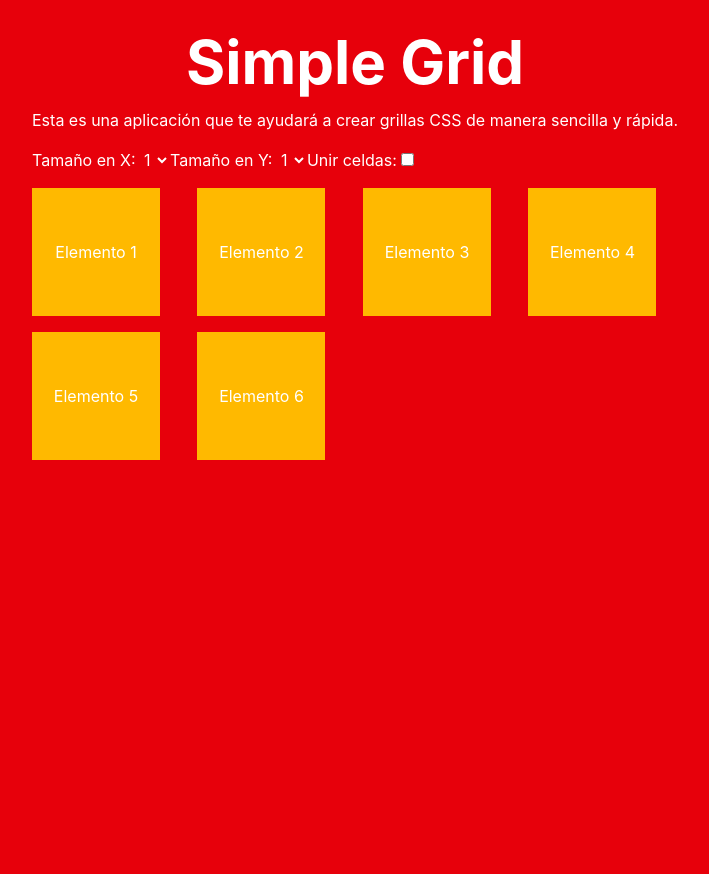
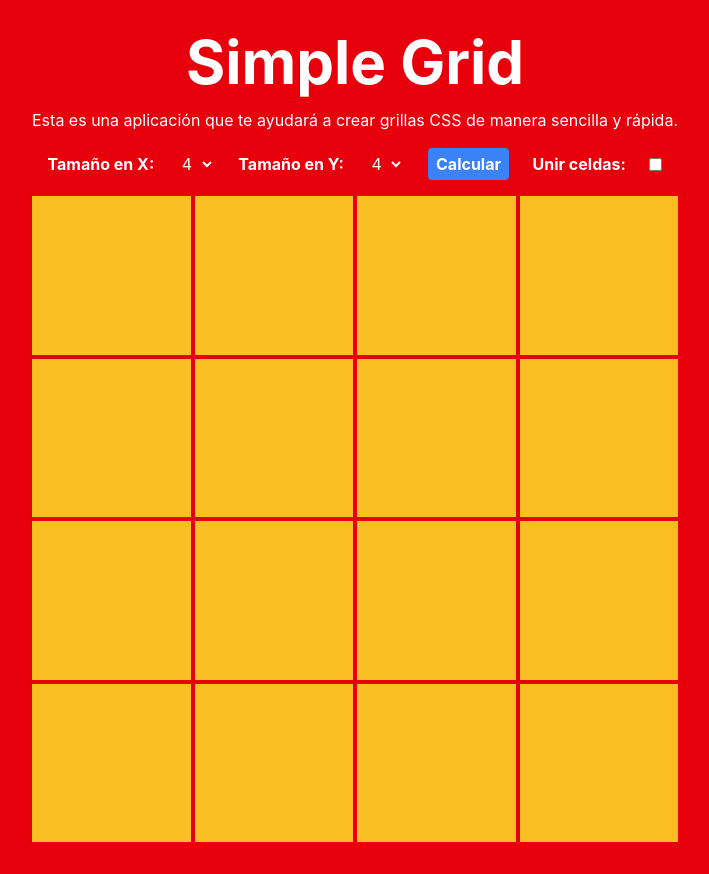
Before and after one commit to thecomediandan/simple-grid, an Angular app: page / in a window 1280 px wide. Shown: the whole page, without its empty margins (285-994 px from the left). Before the commit the page ends 800 px from the top, so only its background shows below. Built offline with nearby package versions, Linux system fonts and the light colour scheme.

Commit message:
feat: Agregamos funcinalidad a la parte del pequeño formulario con selects

```diff
--- a/src/app/app.css
+++ b/src/app/app.css
@@ -0,0 +1,32 @@
+.grid-container {
+  display: grid;
+  grid-template-columns: repeat(4, 1fr);
+  gap: 4px;
+}
+
+.grid-item {
+  background-color: #fbbf24; /* bg-amber-400 */
+  width: 8rem; /* w-32 */
+  height: 8rem; /* h-32 */
+  display: flex;
+  justify-content: center;
+  align-items: center;
+}
+
+form label {
+  font-weight: bold;
+}
+
+form button {
+  background-color: #3b82f6; /* bg-blue-500 */
+  color: white;
+  padding: 0.25rem 0.5rem;
+  border: none;
+  border-radius: 0.25rem;
+  cursor: pointer;
+  font-weight: bold;
+}
+
+form button:hover {
+  background-color: #2563eb; /* bg-blue-600 */
+}
--- a/src/app/app.html
+++ b/src/app/app.html
@@ -8,55 +8,41 @@
       sencilla y rápida.
     </p>
 
-    <form>
+    <form #form class="flex flex-row gap-2 items-center justify-evenly" (ngSubmit)="onsubmit()" [formGroup]="formControl">
       <label for="dimx">Tamaño en X: </label>
-      <select name="dimx" id="dimx">
-        <option value="1">1</option>
-        <option value="2">2</option>
-        <option value="3">3</option>
+      <select formControlName="dimx" id="dimx">
+        <option [value]="1">1</option>
+        <option [value]="2">2</option>
+        <option [value]="3">3</option>
+        <option [value]="4">4</option>
+        <option [value]="5">5</option>
+        <option [value]="6">6</option>
+        <option [value]="7">7</option>
+        <option [value]="8">8</option>
+        <option [value]="9">9</option>
+        <option [value]="10">10</option>
       </select>
 
       <label for="dimy">Tamaño en Y: </label>
-      <select name="dimy" id="dimy">
-        <option value="1">1</option>
-        <option value="2">2</option>
-        <option value="3">3</option>
+      <select formControlName="dimy" id="dimy">
+        <option [value]="1">1</option>
+        <option [value]="2">2</option>
+        <option [value]="3">3</option>
+        <option [value]="4">4</option>
+        <option [value]="5">5</option>
+        <option [value]="6">6</option>
+        <option [value]="7">7</option>
+        <option [value]="8">8</option>
+        <option [value]="9">9</option>
+        <option [value]="10">10</option>
       </select>
 
+      <button type="submit">Calcular</button>
+
       <label for="union">Unir celdas: </label>
-      <input type="checkbox" name="union" value="false" />
+      <input type="checkbox" formControlName="union" />
     </form>
-    <div class="grid grid-cols-4 gap-4">
-      <div
-        class="bg-amber-400 w-32 h-32 flex flex-column justify-center items-center"
-      >
-        Elemento 1
-      </div>
-      <div
-        class="bg-amber-400 w-32 h-32 flex flex-column justify-center items-center"
-      >
-        Elemento 2
-      </div>
-      <div
-        class="bg-amber-400 w-32 h-32 flex flex-column justify-center items-center"
-      >
-        Elemento 3
-      </div>
-      <div
-        class="bg-amber-400 w-32 h-32 flex flex-column justify-center items-center"
-      >
-        Elemento 4
-      </div>
-      <div
-        class="bg-amber-400 w-32 h-32 flex flex-column justify-center items-center"
-      >
-        Elemento 5
-      </div>
-      <div
-        class="bg-amber-400 w-32 h-32 flex flex-column justify-center items-center"
-      >
-        Elemento 6
-      </div>
+    <div #gridContainer class="grid-container">
     </div>
   </section>
 </main>
--- a/src/app/app.ts
+++ b/src/app/app.ts
@@ -1,12 +1,70 @@
-import { Component, signal } from '@angular/core';
+import { Component, ElementRef, Renderer2, signal, ViewChild } from '@angular/core';
+import { ReactiveFormsModule } from '@angular/forms';
+import { FormBuilder, FormGroup, Validators } from '@angular/forms';
 import { RouterOutlet } from '@angular/router';
 
 @Component({
+  standalone: true,
   selector: 'app-root',
-  imports: [RouterOutlet],
+  imports: [RouterOutlet, ReactiveFormsModule],
   templateUrl: './app.html',
   styleUrl: './app.css'
 })
-export class App {
+export class App{
   protected readonly title = signal('simple-grid');
+
+  @ViewChild('gridContainer') gridContainer!: ElementRef;
+
+  formControl: FormGroup;
+
+  private containerWidth: number = 594;
+  numberColumns = signal(4);
+  numberRows = signal(4);
+  union = signal(false);
+  private gap: number = 4;
+  private cellSize!: number;
+
+  constructor(private renderer2: Renderer2, private formBuilder: FormBuilder) {
+    // Ideal para inyecciones de dependencias pero no para lógica que dependa del DOM o de los inputs
+    this.formControl = this.formBuilder.group({
+    dimx: [`${this.numberColumns()}`, [Validators.required, Validators.min(1), Validators.max(10)]],
+    dimy: [`${this.numberRows()}`, [Validators.required, Validators.min(1), Validators.max(10)]],
+    union: [false, [Validators.required]]
+    });
+  }
+
+  ngOnInit(): void {
+    // Para inicializar datos, pero no para manipular el DOM
+  }
+
+  ngAfterViewInit(): void {
+    // Aquí puedes manipular el DOM después de que la vista se haya inicializado
+    this.fillGridContainer();
+    // this.renderer2.setStyle(this.gridContainer.nativeElement, 'background-color', '#f0f0f0');
+  }
+
+  calculateCellSize(): void {
+    this.containerWidth = this.gridContainer.nativeElement.clientWidth as number;
+    this.cellSize = (this.containerWidth - (this.numberColumns() - 1) * this.gap) / this.numberColumns();
+  }
+
+  fillGridContainer(): void {
+    this.calculateCellSize();
+    this.renderer2.setStyle(this.gridContainer.nativeElement, 'grid-template-columns', `repeat(${this.numberColumns}, ${this.cellSize}px)`);
+    this.renderer2.setStyle(this.gridContainer.nativeElement, 'grid-template-rows', `repeat(${this.numberRows}, ${this.cellSize}px)`);
+    this.renderer2.setStyle(this.gridContainer.nativeElement, 'gap', `${this.gap}px`);
+    for (let i = 0; i < this.numberColumns() * this.numberRows(); i++) {
+      const cell = this.renderer2.createElement('div');
+      this.renderer2.addClass(cell, 'grid-item');
+      this.renderer2.setStyle(cell, 'width', `${this.cellSize}px`);
+      this.renderer2.setStyle(cell, 'height', `${this.cellSize}px`);
+      // const text = this.renderer2.createText(`Elemento ${i + 1}`);
+      // this.renderer2.appendChild(cell, text);
+      this.renderer2.appendChild(this.gridContainer.nativeElement, cell);
+    }
+  }
+
+  onsubmit(): void {
+    console.log(this.formControl.value);
+  }
 }
--- a/src/index.html
+++ b/src/index.html
@@ -2,7 +2,7 @@
 <html lang="en">
   <head>
     <meta charset="utf-8" />
-    <title>SimpleGrid</title>
+    <title>Simple Grid</title>
     <base href="/" />
     <meta name="viewport" content="width=device-width, initial-scale=1" />
     <link rel="icon" type="image/x-icon" href="favicon.ico" />
```
